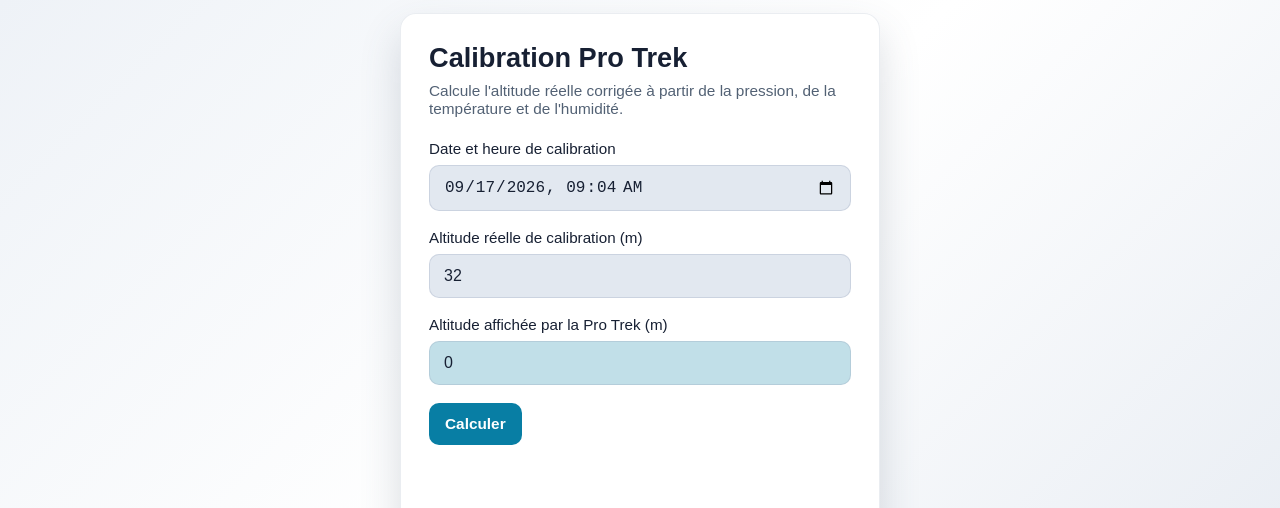
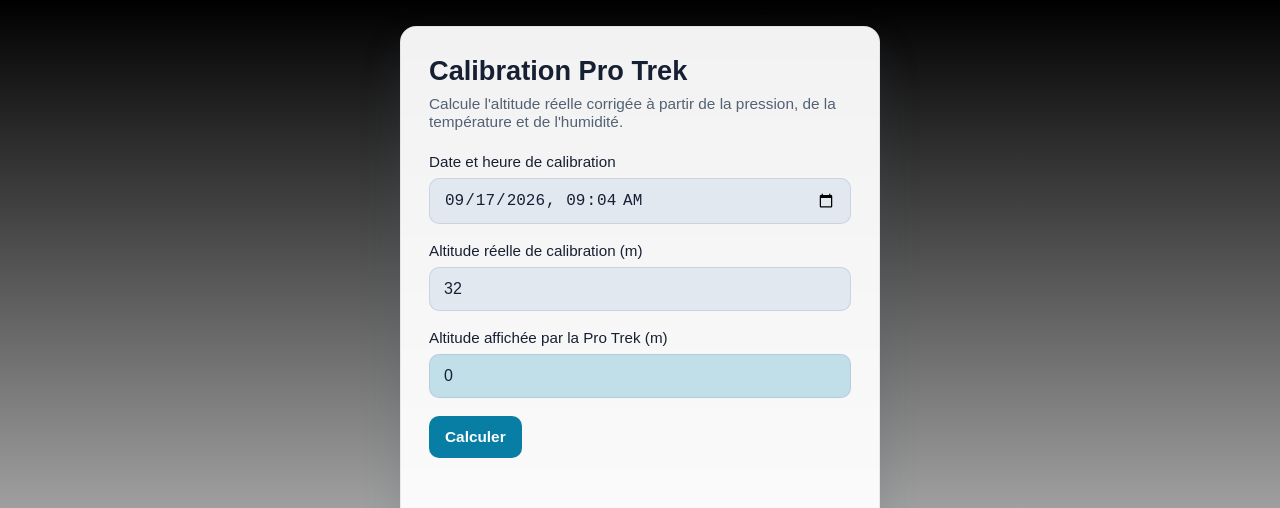
Before and after one commit to Wlodarski/Protrek, a plain HTML site: page index.html in a window 1280 px wide. Shown: the top 508 px of the page. Drawn offline with Linux system fonts and the light colour scheme.

Commit message:
dégradé pour adoucir la transition

```diff
--- a/index.html
+++ b/index.html
@@ -96,15 +96,15 @@
       min-height: 100vh;
       display: grid;
       place-items: center;
-      background: linear-gradient(135deg, var(--bg), var(--panel) 45%, var(--panel-2));
+      background: linear-gradient(180deg, #000, var(--panel) 95%, var(--panel-2));
       color: var(--text);
       font-family: Arial, Helvetica, sans-serif;
       transition: background 0.2s ease, color 0.2s ease;
     }
 
     .panel {
-      width: min(480px, 94vw);
-      margin-top: 1vw;
+      width: min(480px, 99vw);
+      margin-top: 2vw;
       margin-bottom: 1vw;
       background: var(--panel-surface);
       border: 1px solid rgba(148, 163, 184, 0.2);
```
